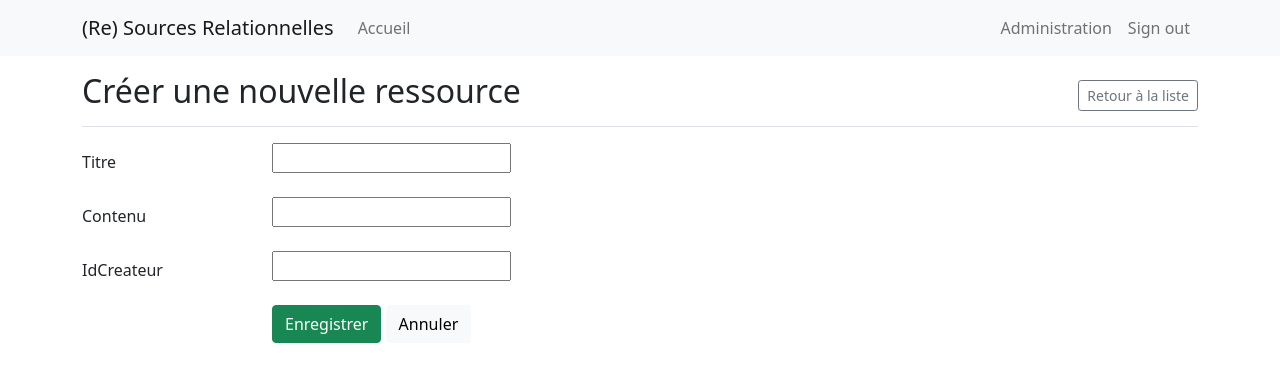
After one commit to EliotMorvan/RE_Sources_Relationnelles_V2, a PHP site: template templates/ressource/createRessource.html.twig in a window 1280 px wide. The commit adds this page. Shown: the top 382 px of the page. Run offline with PHP 8.4, Linux system fonts and the light colour scheme; the template is opened without the code that fills it, so the values that code supplies are empty; some libraries are stand-ins or nearby versions.

Commit message:
création ressource

```diff
--- /dev/null
+++ b/templates/ressource/_form.html.twig
@@ -0,0 +1,21 @@
+<div class="row mb-3">
+    <label for="inpuTitre" class="col-sm-2 col-form-label">Titre</label>
+    <div class="col-sm-10">
+        <input type="text" name="Titre" id="inputTitre"
+               value="{{ ressource.titre }}">
+    </div>
+</div>
+<div class="row mb-3">
+    <label for="inputContenu" class="col-sm-2 col-form-label">Contenu</label>
+    <div class="col-sm-10">
+        <input type="text" name="contenu" id="inputContenu"
+               value="{{ ressource.contenu }}">
+        </div>
+</div>
+<div class="row mb-3">
+    <label for="inputIdCreateur" class="col-sm-2 col-form-label">IdCreateur</label>
+    <div class="col-sm-10">
+        <input type="text" name="IdCreateur" id="inputIdCreateur"
+               value="{{ ressource.idCreateur }}">
+        </div>
+</div>
--- /dev/null
+++ b/templates/ressource/createRessource.html.twig
@@ -0,0 +1,32 @@
+{# templates/ressource/creatRessource.html.twig #}
+
+{% extends 'base.html.twig' %}
+
+{% block title %}Nouvelle Ressource{% endblock %}
+
+{% block body %}
+<div class="container">
+    <div class="d-flex justify-content-between flex-wrap flex-md-nowrap align-items-center pt-3 pb-2 mb-3 border-bottom">
+        <h1 class="h2">Créer une nouvelle ressource</h1>
+        <div class="btn-toolbar mb-2 mb-md-0">
+            <a href="{{ path('liste_ressources') }}" class="btn btn-sm btn-outline-secondary">
+                Retour à la liste
+            </a>
+        </div>
+    </div>
+
+    <form action="{{ path('creation_ressource') }}" method="post">
+        {% include 'ressource/_form.html.twig' %}
+        <div class="row mb-3">
+            <div class="col-sm-10 offset-sm-2">
+               <button type="submit" name="creation_ressource" class="btn btn-success">
+                   Enregistrer
+                </button>
+                <a href="{{ path('liste_ressources') }}" class="btn btn-light">
+                    Annuler
+                </a>
+            </div>
+        </div>
+    </form>
+</div>
+{% endblock %}
```
Also changed, not shown: config/routes.php (+7 -0 lines), src/Controller/RessourceController.php (+18 -1 lines), src/Manager/RessourceManager.php (+29 -3 lines).
